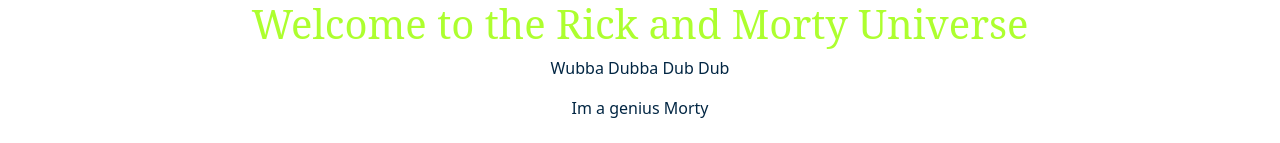
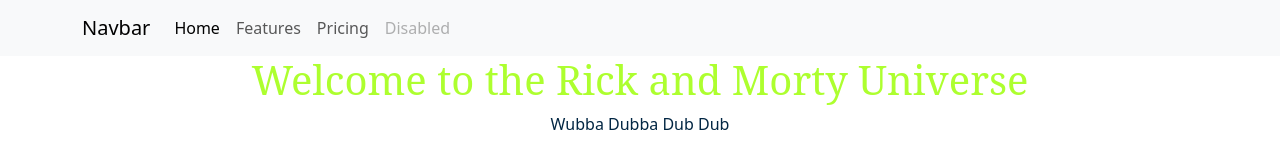
Before and after one commit to codeFabFit/SBA7-FG, a React (Vite) app: page / in a window 1280 px wide. Shown: the top 143 px of the page. Built offline with nearby package versions, Linux system fonts and the light colour scheme; no server answers.

Commit message:
creating navbar

```diff
--- a/src/App.jsx
+++ b/src/App.jsx
@@ -11,6 +11,7 @@
 // eslint-disable-next-line no-unused-vars
 import ReactPaginate from 'react-paginate'
 import PageNum from './components/PageNum'
+import NavBar from './components/NavBar'
 
 
 
@@ -41,6 +42,7 @@
 
   return (
     <>
+    <NavBar />
     <Header />
       <h1 className='title'>Rick and Morty Universe</h1>
 
--- /dev/null
+++ b/src/components/NavBar.jsx
@@ -0,0 +1,32 @@
+import React from 'react'
+
+const NavBar = () => {
+  return (
+    <nav class="navbar navbar-expand-lg bg-body-tertiary">
+  <div class="container">
+    <a class="navbar-brand" href="#">Navbar</a>
+    <button class="navbar-toggler" type="button" data-bs-toggle="collapse" data-bs-target="#navbarNav" aria-controls="navbarNav" aria-expanded="false" aria-label="Toggle navigation">
+      <span class="navbar-toggler-icon"></span>
+    </button>
+    <div class="collapse navbar-collapse" id="navbarNav">
+      <ul class="navbar-nav">
+        <li class="nav-item">
+          <a class="nav-link active" aria-current="page" href="#">Home</a>
+        </li>
+        <li class="nav-item">
+          <a class="nav-link" href="#">Features</a>
+        </li>
+        <li class="nav-item">
+          <a class="nav-link" href="#">Pricing</a>
+        </li>
+        <li class="nav-item">
+          <a class="nav-link disabled" aria-disabled="true">Disabled</a>
+        </li>
+      </ul>
+    </div>
+  </div>
+</nav>
+  )
+}
+
+export default NavBar
```
